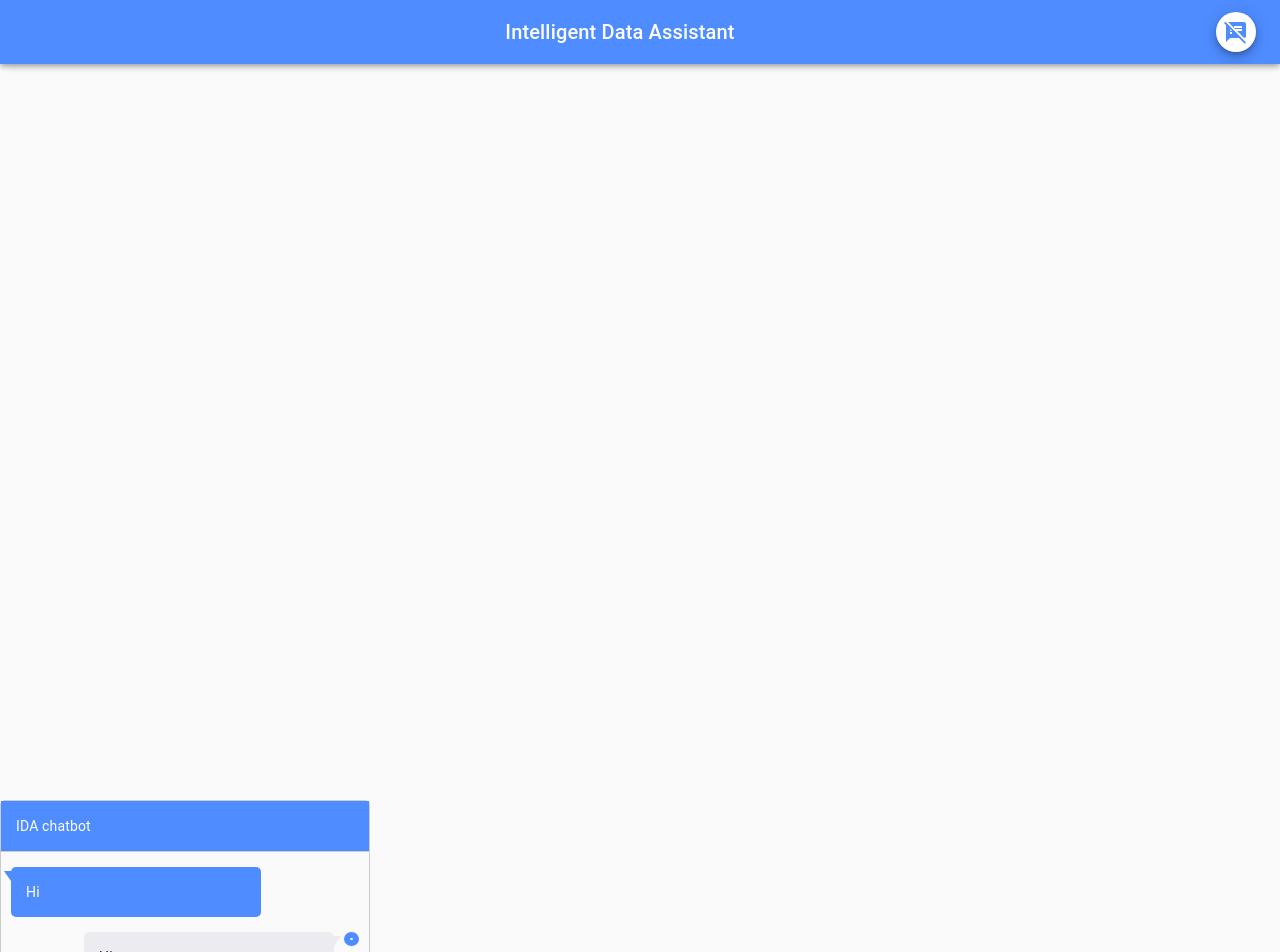
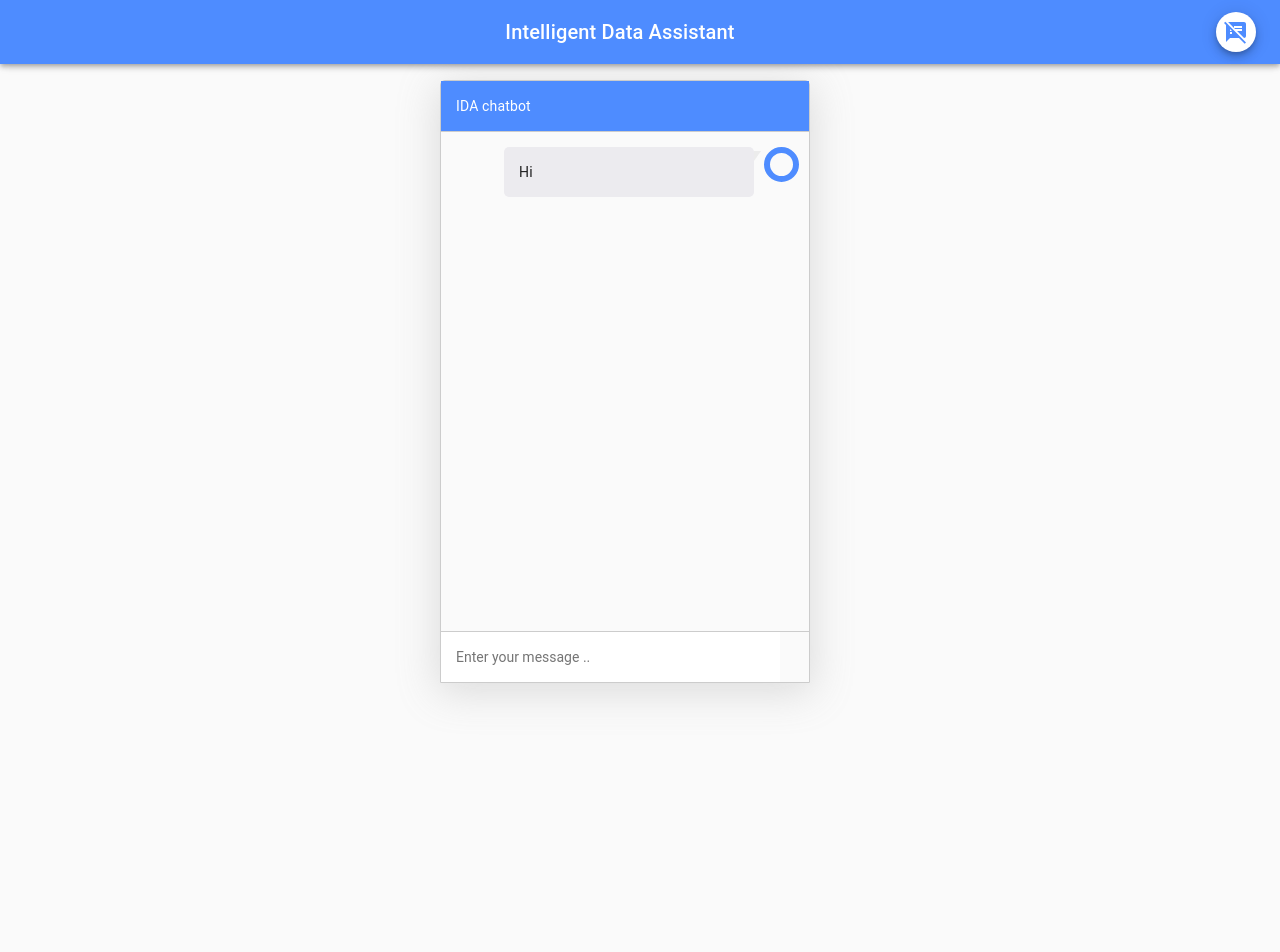
Before and after one commit to dice-group/IDA, a React (Create React App) app in the folder frontend/: page / in a window 1280 px wide. Shown: the top 952 px of the page. After the commit the page ends 800 px from the top, so only its background shows below. Built offline with nearby package versions, Linux system fonts and the light colour scheme.

Commit message:
initial iteration

```diff
--- a/frontend/src/components/ChatBotComp/chatbotcomp.css
+++ b/frontend/src/components/ChatBotComp/chatbotcomp.css
@@ -10,6 +10,11 @@
     border-top-left-radius: 5px;
     border-top-right-radius: 5px;
     width: 370px;
+    position: absolute;
+    top: 80px;
+    left: 50%;
+    margin-left: -200px;
+    box-shadow: 0px 7px 40px 2px rgba(148, 149, 150, 0.3);
 }
 
 .chatbox .chatbox-title {
@@ -72,8 +77,8 @@
 }
 
 .chatbox-chat-area .chat-area-msgs .agent .agent-pic {
-    width: 15px;
-    height: 14px;
+    width: 35px;
+    height: 35px;
     border: solid 6px #4e8cff;
     border-radius: 50%;
     display: inline-block;
--- a/frontend/src/components/ChatBotComp/chatbotcomp.js
+++ b/frontend/src/components/ChatBotComp/chatbotcomp.js
@@ -5,37 +5,16 @@ import "./chatbotcomp.css";
 // import { IDA_CONSTANTS } from "../constants";
 // import IDAChatbotActionHandler from "./../action-handler";
 export default class ChatApp extends React.Component {
-    constructor(props){
+    constructor(props) {
         super(props)
         this.state = {
             title: 'IDA chatbot',
+            iterator: -1,
             messages: [
-                    { sender: 'user', message: 'Hi', key: 1 },
                 { sender: 'ida', message: 'Hi', key: 1 }
             ],
+            inputValue: ''
         }
-}
-
-
-
-    richTextFormatter(text) {
-
-        text = text.replace(/[&<>"']/g, function ($0) {
-            return "&" + { "&": "amp", "<": "lt", ">": "gt", '"': "quot", "'": "#39" }[$0] + ";";
-        });
-
-        const richText = text
-            .replace(/\*\*(.+?)\*\*/g, '<b>$1</b>')
-            .replace(/^###(.*)$/gm, '<h3>$1</h3>')
-            .replace(/__(.+?)__/g, '<i>$1</i>')
-            .replace(/~~(.+?)~~/g, '<s>$1</s>')
-            .replace(
-                /(ftp|http|https):\/\/[^ "\n]+/g,
-                '<a href="$&" target="_blank">$&</a>'
-            )
-            .replace(/\n/g, ' <br> ');
-
-        return richText;
     }
 
     componentDidUpdate(_prevProps, _prevState) {
@@ -44,29 +23,58 @@ export default class ChatApp extends React.Component {
     }
 
     messageSend = (e) => {
+        let msgs = [...this.state.messages],
+            user_msgs = msgs.filter(v => v.sender === 'user');
+
+
+        /**
+         * Section to manage new message from the user
+         */
         if (e.keyCode === 13 && e.target.value !== '') {
             let msg = { sender: 'user', message: e.target.value, key: Math.random() }
-            let msgs = [...this.state.messages, msg]
+            msgs = [...msgs, msg];
             this.setState({
-                messages: msgs
+                messages: msgs,
+                iterator: msgs.filter(v => v.sender === 'user').length - 1
             })
             e.target.value = ''
         }
+
+        /***
+         * Section to manage mesaages iteration
+         */
+        if (this.state.iterator !== -1) {
+            // onlu update and iterate values if iterator has been updated i.e. user has send atleast one message
+            if (e.keyCode === 38) {
+                // up arrow key
+                this.setState({
+                    iterator: this.state.iterator > 0 ? this.state.iterator - 1 : this.state.iterator,
+                    newValue: user_msgs[this.state.iterator].message
+                })
+            } else if (e.keyCode === 40) {
+                // down arrow key
+                const iter = user_msgs.length - 1 > this.state.iterator ? this.state.iterator + 1 : this.state.iterator
+                this.setState({
+                    iterator: iter,
+                    newValue: user_msgs[iter].message
+                })
             }
+        }
+
+    }
+
 
     render() {
         return (
             // <div className={this.props.detail.length ? "" : "no-data"}>
-            <div className ="chatbox" >
-                <div className ="chatbox-title">{this.state.title}</div>
+            <div className="chatbox" >
+                <div className="chatbox-title">{this.state.title}</div>
                 <div className="chatbox-chat-area">
                     <div className="chat-area-msgs clearfix" id='chat-area-msgs'>
                         {
                             this.state.messages.map(val => {
                                 if (val.sender === 'user') {
-                                    return <div className="user" key={Math.random()}  dangerouslySetInnerHTML={{
-                                        __html: this.richTextFormatter(val.message)
-                                    }}></div>
+                                    return <div className="user">{val.message}</div>
                                 } else {
                                     return (
                                         <div className="agent">
@@ -80,7 +88,7 @@ export default class ChatApp extends React.Component {
                     </div>
 
                     <div className="chat-area-input">
-                        <input type="text" placeholder="Enter your message .." onKeyUp={this.messageSend} />
+                        <input type="text" placeholder="Enter your message .." onKeyUp={this.messageSend} value={this.state.newValue} />
                     </div>
                 </div>
             </div>
--- a/frontend/src/components/chatbot/chatBot.js
+++ b/frontend/src/components/chatbot/chatBot.js
@@ -71,9 +71,6 @@ export default class ChatBot extends Component {
   render() {
     return (
       <div className={this.props.detail.length ? "" : "no-data"}>
-        {/* <Launcher
-
-        /> */}
         <ChatApp   agentProfile={{
             teamName: "IDA-ChatBot",
             imageUrl: "",
```
Lines whose indentation alone changed are shown as unchanged.
